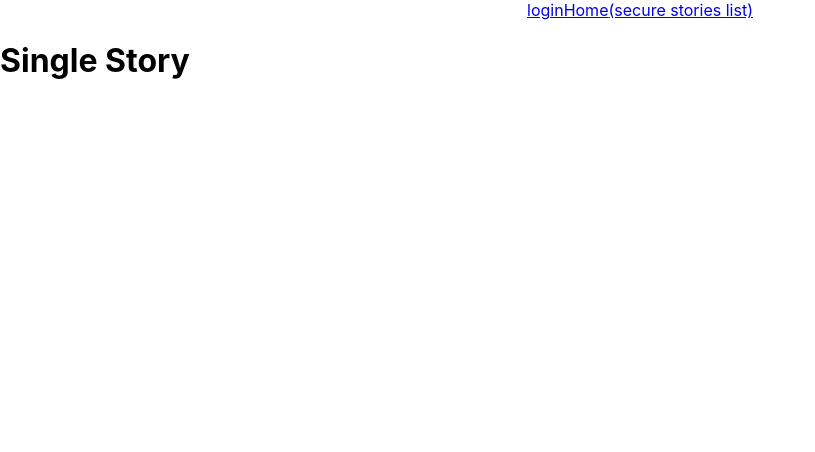
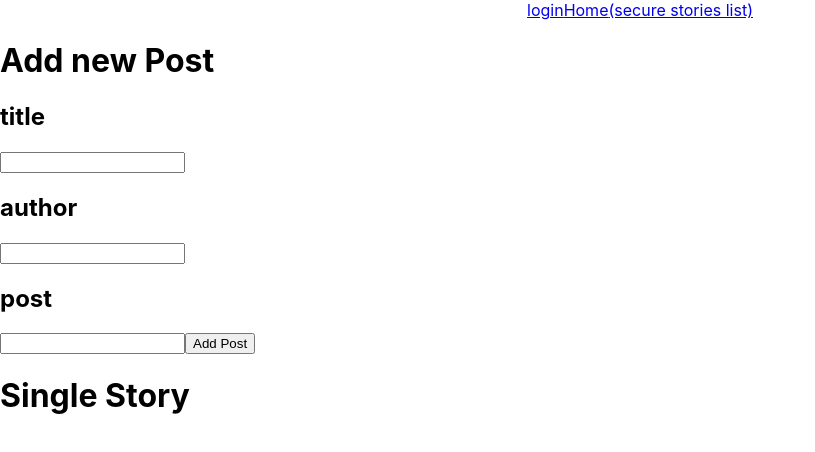
Before and after one commit to labs-sg1-refugee-stories/frontend02, a React (Create React App) app in the folder refugee-stories/: page /stories_list/add_story in a window 1280 px wide. Shown: the top 452 px of the page, without its empty margins (0-815 px from the left). Built offline with nearby package versions, Linux system fonts and the light colour scheme; no server answers.

Commit message:
basic routes and dummy data for user

```diff
--- a/refugee-stories/src/App.js
+++ b/refugee-stories/src/App.js
@@ -28,7 +28,7 @@ function App() {
   <Route  exact path={"/login"} component={Login}></Route>
   {/* protected user routes */}
   <PrivateRoute exact path={"/stories_list"} component={StoriesList}></PrivateRoute>
-  <PrivateRoute exact path={"/stories_list/addStory"} component={AddStory}></PrivateRoute>
+  <PrivateRoute exact path={"/stories_list/add_story"} component={AddStory}></PrivateRoute>
   <PrivateRoute path={"/stories_list/:id"} component={SingleStory}></PrivateRoute>
 
   {/* protected admin routes */}
--- a/refugee-stories/src/views/AddStory.js
+++ b/refugee-stories/src/views/AddStory.js
@@ -1,10 +1,41 @@
 import React from 'react';
 
 class AddStory extends React.Component {
-    state = {  }
-    render() {
+    state = {
+            title: "",
+            author: "",
+            post:""
+
+
+        }
+
+
+     textChangeHandler = (event) =>{
+        const newText = event.target.value
+        this.setState({
+          ...this.state,
+          [event.target.name]:newText
+
+        })
+      }
+
+
+
+      render() {
         return (
-            <h1>add story</h1>
+            <div>
+            <h1>Add new Post</h1>
+            <form onSubmit={this.addFriend}>
+              <h2>title</h2>
+              <input onChange={this.textChangeHandler} name="title" type="text" value={this.state.title} />
+              <h2>author</h2>
+              <input onChange={this.textChangeHandler} name="author" type="text" value={this.state.author} />
+              <h2>post</h2>
+              <input onChange={this.textChangeHandler} name="post" type="text" value={this.state.post} />
+              <button>Add Post</button>
+              {/* loader in button with isloggin in booliearn terinary */}
+            </form>
+          </div>
          );
     }
 }
--- a/refugee-stories/src/views/containers/StoriesList.js
+++ b/refugee-stories/src/views/containers/StoriesList.js
@@ -16,7 +16,7 @@ class StoriesList extends React.Component {
     <div>
 
         <h1>Stories List</h1>
-        <Link to ><button>Submit New Story</button></Link>
+        <Link to="/stories_list/add_story" ><button>Submit New Story</button></Link>
         {/* needs to go to the id of the story create map function to search for correct story - */}
         {this.props.stories.map((story,index) => <div><Link to={`/stories_list/${story.id}`}>{story.title}</Link></div>)}
       </div>
```
